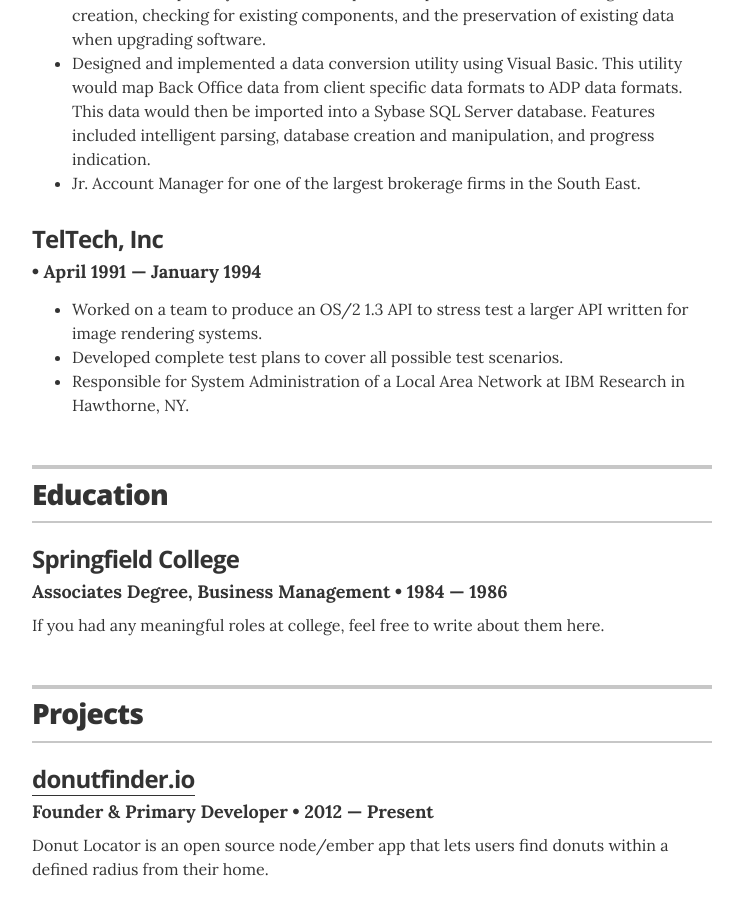
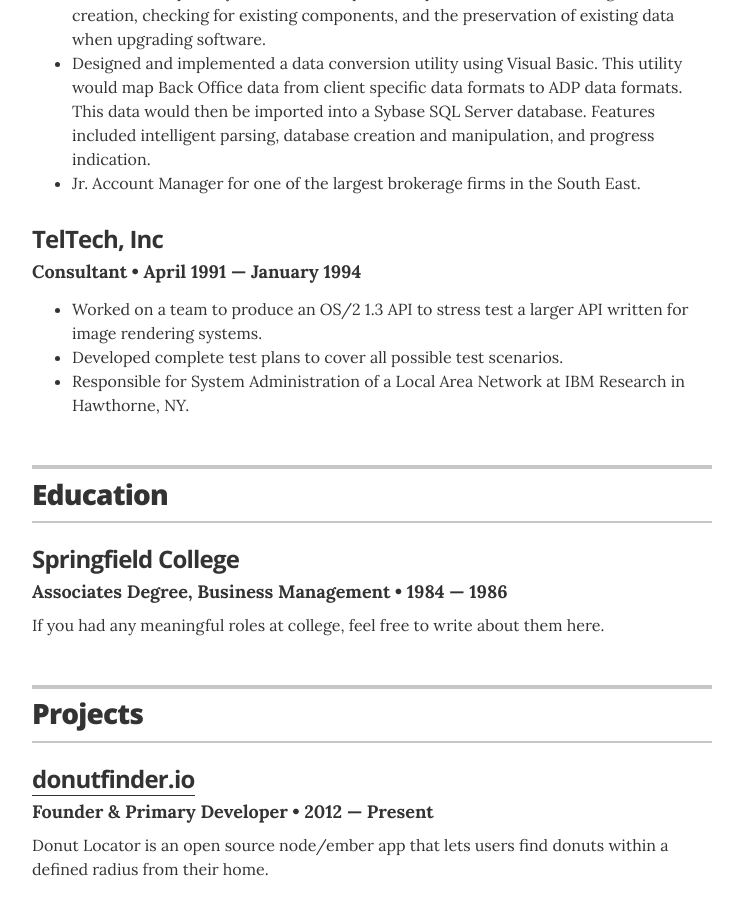
Before and after one commit to Sloveez/sloveez.github.io, a Jekyll site: the page built from index.html, in a window 1280 px wide and 900 px high, scrolled down 3796 px. Shown: the whole window, without its empty margins (268-1011 px from the left). Built offline with Jekyll 4.4.1, drawn with Linux system fonts in a browser that asks for light colours.

Commit message:
Update experience.yml

```diff
--- a/_data/experience.yml
+++ b/_data/experience.yml
@@ -78,6 +78,7 @@
   url:
   start: April 1991
   end: January 1994
+  title: Consultant
   copy:
   achievements:
     - Worked on a team to produce an OS/2 1.3 API to stress test a larger API written for image rendering systems.
```
